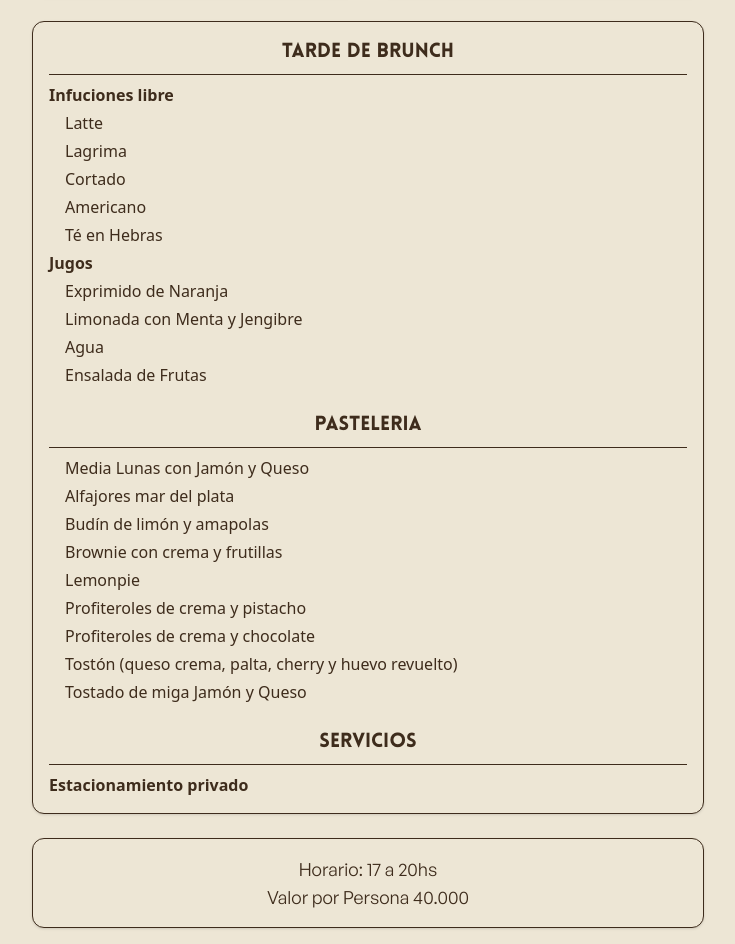
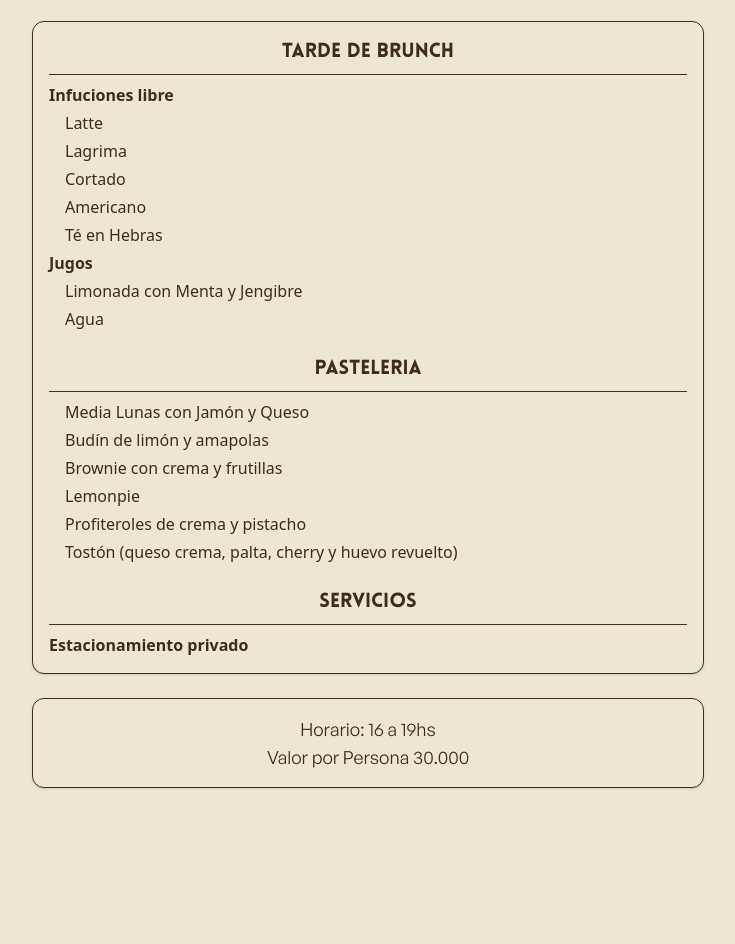
Before and after one commit to LaGaviotaEventos/evento-38, a plain HTML site: page index.html in a window 1280 px wide. Shown: the part 151-1095 px from the top of the page, without its empty margins (272-1007 px from the left). After the commit the page ends 955 px from the top, so only its background shows below. Drawn offline with nearby package versions, Linux system fonts and the light colour scheme.

Commit message:
Update index.html

```diff
--- a/index.html
+++ b/index.html
@@ -62,24 +62,19 @@
                 <li class="pl-4">Americano</li>
                 <li class="pl-4">Té en Hebras</li>
                 <li class="font-semibold">Jugos</li>
-                <li class="pl-4">Exprimido de Naranja</li>
                 <li class="pl-4">Limonada con Menta y Jengibre</li>
                 <li class="pl-4">Agua</li>
-                <li class="pl-4">Ensalada de Frutas</li>
             </ul>
             </li>
             <li>
             <h2 class="text-xl font-lovelo text-center border-b border-[#3E2C1C] pb-2 mb-2">Pasteleria</h2>
             <ul class="space-y-1">
                 <li class="pl-4">Media Lunas con Jamón y Queso</li>
-                <li class="pl-4">Alfajores mar del plata</li>
                 <li class="pl-4">Budín de limón y amapolas</li>
                 <li class="pl-4">Brownie con crema y frutillas</li>
                 <li class="pl-4">Lemonpie</li>
                 <li class="pl-4">Profiteroles de crema y pistacho</li>
-                <li class="pl-4">Profiteroles de crema y chocolate</li>
                 <li class="pl-4">Tostón (queso crema, palta, cherry y huevo revuelto)</li>
-                <li class="pl-4">Tostado de miga Jamón y Queso</li>
             </ul>
             </li>
             <li>
@@ -93,7 +88,7 @@
 
         <!-- Footer -->
         <footer class="bg-[#ede6d5] border border-[#3E2C1C] rounded-xl shadow py-4 text-center w-full">
-            <h2 class="text-lg font-general">Horario: 17 a 20hs </br> Valor por Persona 40.000</h2>
+            <h2 class="text-lg font-general">Horario: 16 a 19hs </br> Valor por Persona 30.000</h2>
         </footer>
 
     </div>
```
